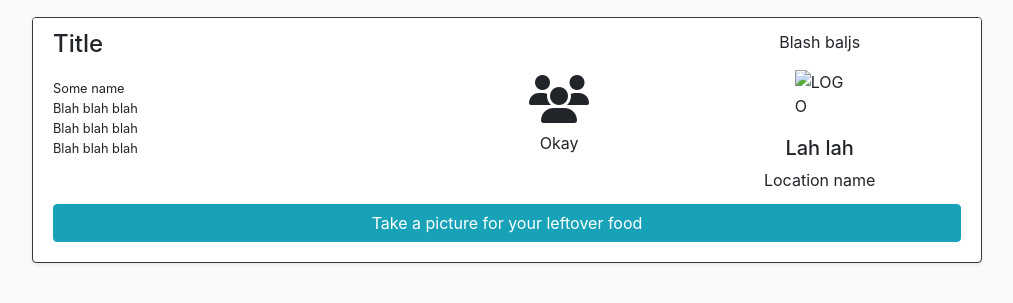
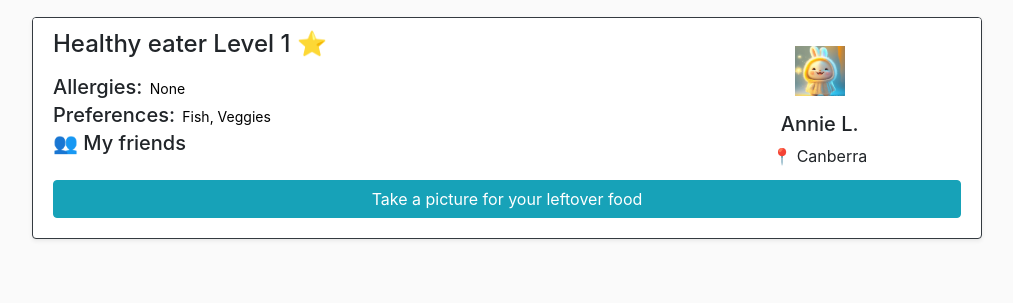
Before and after one commit to chen-gloria/leftover-to-recipe, a Symfony app: template templates/_step_1_basic_info.html.twig in a window 1280 px wide. Shown: the part 61-364 px from the top of the page, without its empty margins (133-1146 px from the left). Run offline with Twig, Linux system fonts and the light colour scheme; the template is opened without the code that fills it, so the values that code supplies are empty; some libraries are stand-ins or nearby versions.

Commit message:
Updated profile page

```diff
--- a/templates/_step_1_basic_info.html.twig
+++ b/templates/_step_1_basic_info.html.twig
@@ -8,31 +8,30 @@
                     <div class="col col-md-8">
                         <div class="row">
                             <div class="col">
-                                <h3>Title</h3>
+                                <h3>Healthy eater Level 1 ⭐</h3>
                             </div>
                         </div>
                         <div class="row">
                             <div class="col-12 col-md-8 pr-0 d-none d-md-block">
                                 <div class="row mt-2">
                                     <div class="col">
-                                        <small class="lmap-readonly-important">Some name</small>
+                                        <h5>
+                                            Allergies: <input type="text" class="border-0" value="None" autocomplete="off" />
+                                        </h5>
                                     </div>
                                 </div>
 
                                 <div class="row my-n1">
                                     <div class="col">
                                         {# Note: In Bootstrap 5 there is line height class, at some point, we will upgrade to Bootstrap 5. #}
-                                        <small>Blah blah blah</small>
+                                        <h5>
+                                            Preferences: <input type="text" class="border-0" value="Fish, Veggies" autocomplete="off" />
+                                        </h5>
                                     </div>
                                 </div>
                                 <div class="row my-n1">
                                     <div class="col">
-                                        <small>Blah blah blah</small>
-                                    </div>
-                                </div>
-                                <div class="row mb-2">
-                                    <div class="col">
-                                        <small>Blah blah blah</small>
+                                        <h5 style="cursor:pointer;"> 👥 My friends</h5>
                                     </div>
                                 </div>
                             </div>
@@ -42,66 +41,43 @@
                                     <div class="col-8 d-md-none text-left">
                                         <div class="row">
                                             <div class="col">
-                                                <span class="lmap-readonly-important">
-                                                    Something
-                                                </span>
+                                                <h5>Allergies: <input type="text" class="border-0" value="None" autocomplete="off" /></h5>
                                             </div>
                                         </div>
-                                        <div class="row my-3">
+                                        <div class="row">
+                                            <div class="col">
+                                                <h5>
+                                                    Preferences: <input type="text" class="border-0" value="Fish, Veggies" autocomplete="off" />
+                                                </h5>
+                                            </div>
+                                        </div>
+                                        <div class="row text-left d-md-none">
+                                            <div class="col">
+                                                <h5 style="cursor:pointer;"> 👥 My friends</h5>
+                                            </div>
+                                        </div>
+                                    </div>
+                                    <div class="col-4 col-md-12 d-md-none">
+                                        <div class="row">
                                             <div class="col">
                                                 <img
                                                     alt="LOGO"
-                                                    src="profilePic"
+                                                    src="{{ asset('img/profile.png') }}"
                                                     width="50"
                                                     height="50"
                                                 >
                                             </div>
                                         </div>
-                                        <div class="row">
+                                        <div class="row mt-2">
                                             <div class="col">
-                                                <h4>Some name</h4>
+                                                <h4>Annie L.</h4>
                                             </div>
                                         </div>
-                                    </div>
-                                    <div class="col-4 col-md-12">
                                         <div class="row">
-                                            <div class="col">
-                                                <i class="fas fa-users fa-3x"></i>
+                                            <div class="col d-flex justify-content-center">
+                                                📍 Canberra
                                             </div>
                                         </div>
-                                        <div class="row mt-2">
-                                            <div class="col">
-                                                <span>Okay</span>
-                                            </div>
-                                        </div>
-                                    </div>
-                                </div>
-                                <div class="row text-left d-md-none">
-                                    <div class="col">
-                                        Wah lah wah lah wah lah
-                                    </div>
-                                </div>
-                            </div>
-
-                            <div class="col-12 mt-1 d-block d-md-none">
-                                <div class="row mt-md-2">
-                                    <div class="col">
-                                        <small class="lmap-readonly-important">A big name</small>
-                                    </div>
-                                </div>
-                                <div class="row my-n1">
-                                    <div class="col">
-                                        <small>Blah blah blah</small>
-                                    </div>
-                                </div>
-                                <div class="row my-n1">
-                                    <div class="col">
-                                        <small>Blah blah blah</small>
-                                    </div>
-                                </div>
-                                <div class="row mb-2">
-                                    <div class="col">
-                                        <small>Blah blah blah</small>
                                     </div>
                                 </div>
                             </div>
@@ -109,18 +85,11 @@
                     </div>
 
                     <div class="col col-md-4 d-none d-md-block">
-                        <div class="row">
-                            <div class="col d-flex justify-content-center">
-                                <span class="lmap-readonly-important">
-                                    Blash baljs
-                                </span>
-                            </div>
-                        </div>
                         <div class="row my-3">
                             <div class="col d-flex justify-content-center">
                                 <img
                                     alt="LOGO"
-                                    src=""
+                                    src="{{ asset('img/profile.png') }}"
                                     width="50"
                                     height="50"
                                 >
@@ -128,12 +97,12 @@
                         </div>
                         <div class="row">
                             <div class="col d-flex justify-content-center">
-                                <h4>Lah lah</h4>
+                                <h4>Annie L.</h4>
                             </div>
                         </div>
                         <div class="row">
                             <div class="col d-flex justify-content-center">
-                                Location name
+                                📍 Canberra
                             </div>
                         </div>
                     </div>
```
Also changed, not shown: public/img/profile.png (added).
